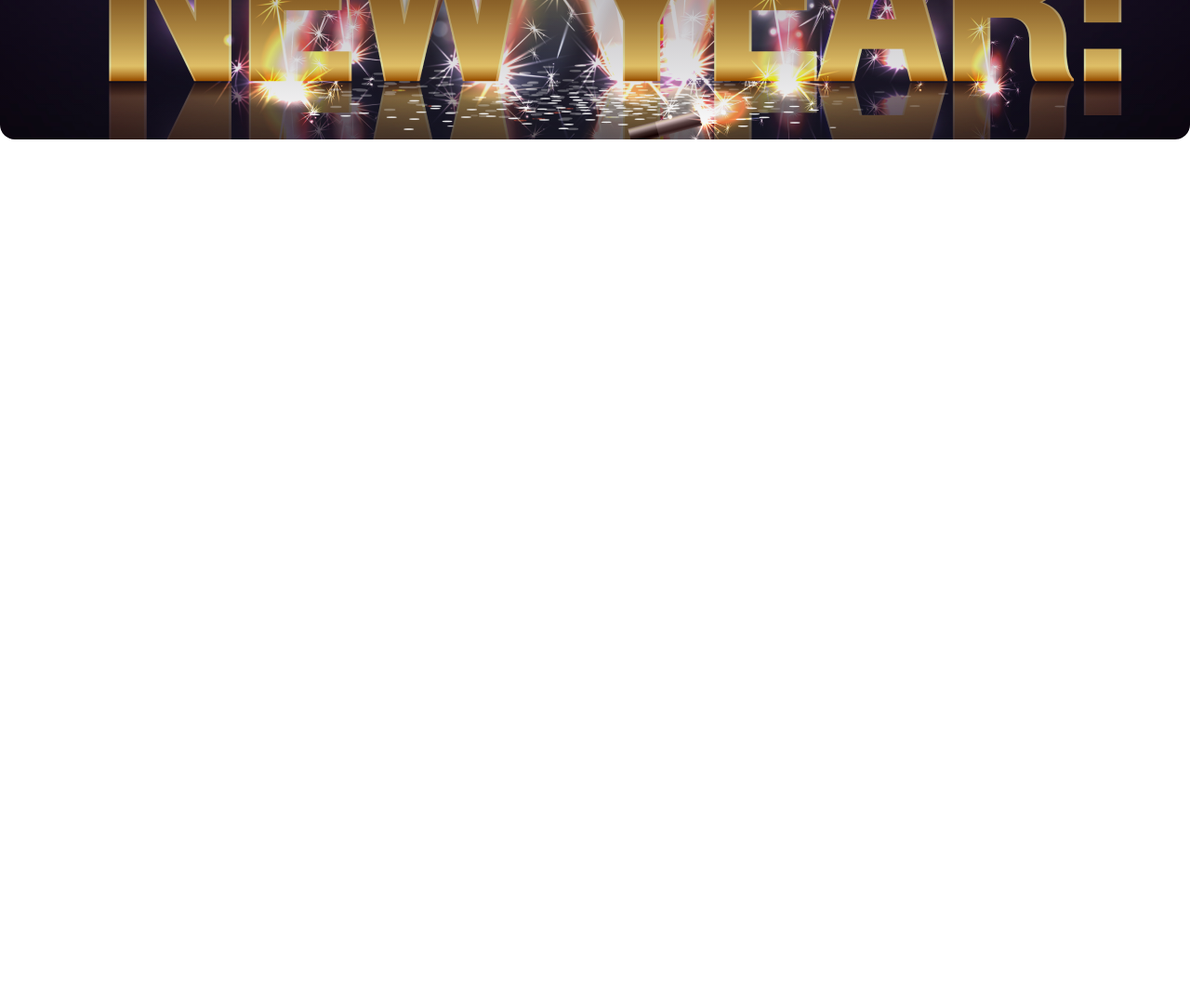
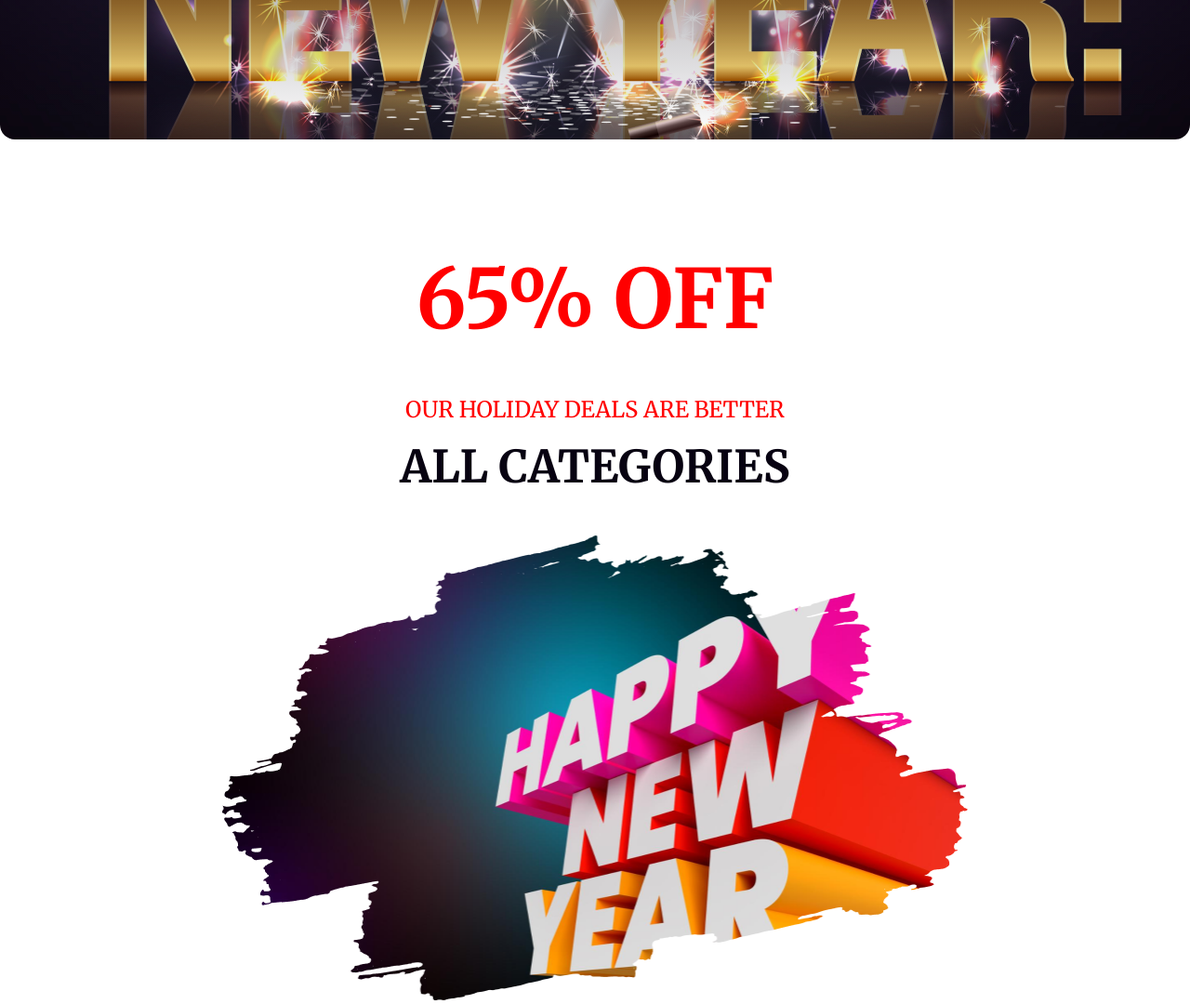
Before and after one commit to AbuBakkarSiddique007/New-Year-Landing-Page, a plain HTML site: page index.html in a window 1280 px wide. Shown: the part 500-1580 px from the top of the page at 93% size. Before the commit the page ends 800 px from the top, so only its background shows below. Drawn offline with Linux system fonts and the light colour scheme.

Commit message:
added off section

```diff
--- a/index.html
+++ b/index.html
@@ -24,6 +24,24 @@
 
 
     <main>
+        <!-- 65% OFF section start here -->
+        <section class="off-section-container">
+            <div class="off-section-content">
+                <h1>65% OFF</h1>
+                <p>OUR HOLIDAY DEALS ARE BETTER</p>
+                <h4>ALL CATEGORIES</h4>
+            </div>
+
+            <div class="off-section-picture">
+                <img src="./images/New Year Photo.png" alt="">
+            </div>
+
+
+
+        </section>
+
+
+        <!-- 65% OFF section end here -->
 
     </main>
 
--- a/style/style.css
+++ b/style/style.css
@@ -69,3 +69,60 @@ h1 {
 }
 
 /* banner style end here */
+
+
+/* 65% OFF section style start here */
+.off-section-container {
+    max-width: 802.9px;
+    height: 806px;
+
+    /* border: 2px solid red; */
+
+    margin: 0 auto;
+}
+
+.off-section-content {
+    max-height: 306px;
+    /* border: 2px solid green; */
+
+    display: flex;
+    flex-direction: column;
+    justify-content: center;
+    align-items: center;
+}
+
+.off-section-content h1 {
+    color: rgb(255, 0, 0);
+    font-size: 88px;
+    font-weight: 700;
+
+    margin-bottom: 48px;
+
+}
+
+.off-section-content p {
+    color: rgb(255, 0, 0);
+    font-size: 24px;
+    font-weight: 500;
+    margin-bottom: 16px;
+}
+
+.off-section-content h4 {
+    color: rgb(7, 2, 17);
+    font-size: 48px;
+    font-weight: 700;
+
+    margin-bottom: 48px;
+}
+
+.off-section-picture {
+    width: 802.9px;
+    height: 500px;
+}
+
+.off-section-picture img {
+    width: 100%;
+    height: 100%;
+}
+
+/* 65% OFF section end start here */
```
